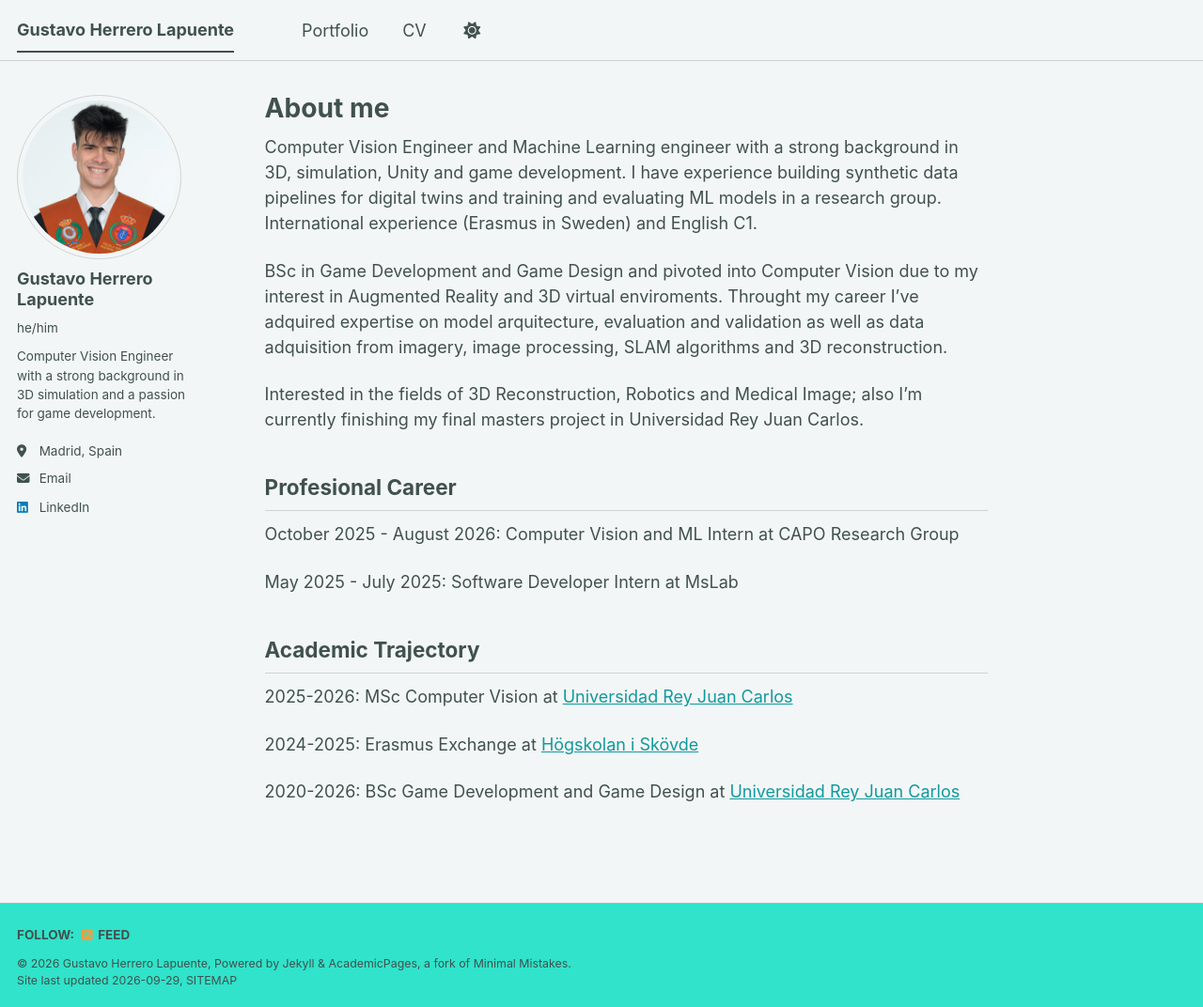
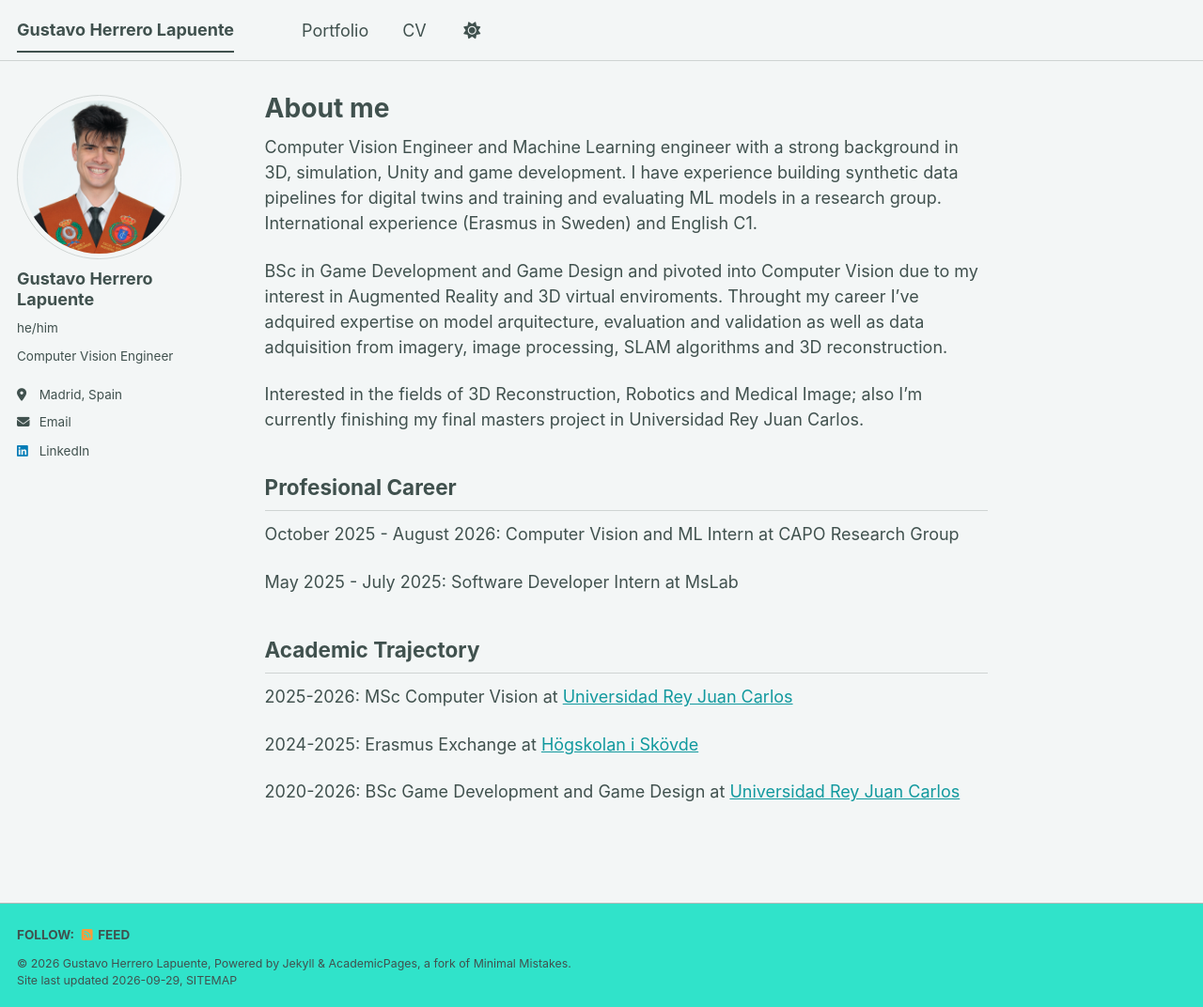
Before and after one commit to gherrerol/gherrerol.github.io, a Jekyll site: the page built from _pages/about.md, in a window 1280 px wide and 1072 px high. Shown: the whole window at 94% size. Built offline with Jekyll 4.4.1, drawn with Linux system fonts in a browser that asks for light colours; a style sheet for code colours, icons or effects is not loaded.

Commit message:
Shorten bio in configuration file
Updated bio to a more concise description.

```diff
--- a/_config.yml
+++ b/_config.yml
@@ -26,7 +26,7 @@ author:
   avatar           : "perfil.png"
   name             : "Gustavo Herrero Lapuente"
   pronouns         : "he/him" # example: "she/her"
-  bio              : "Computer Vision Engineer with a strong background in 3D simulation and a passion for game development."
+  bio              : "Computer Vision Engineer"
   location         : "Madrid, Spain"
   employer         :
   uri              : # URL
```
